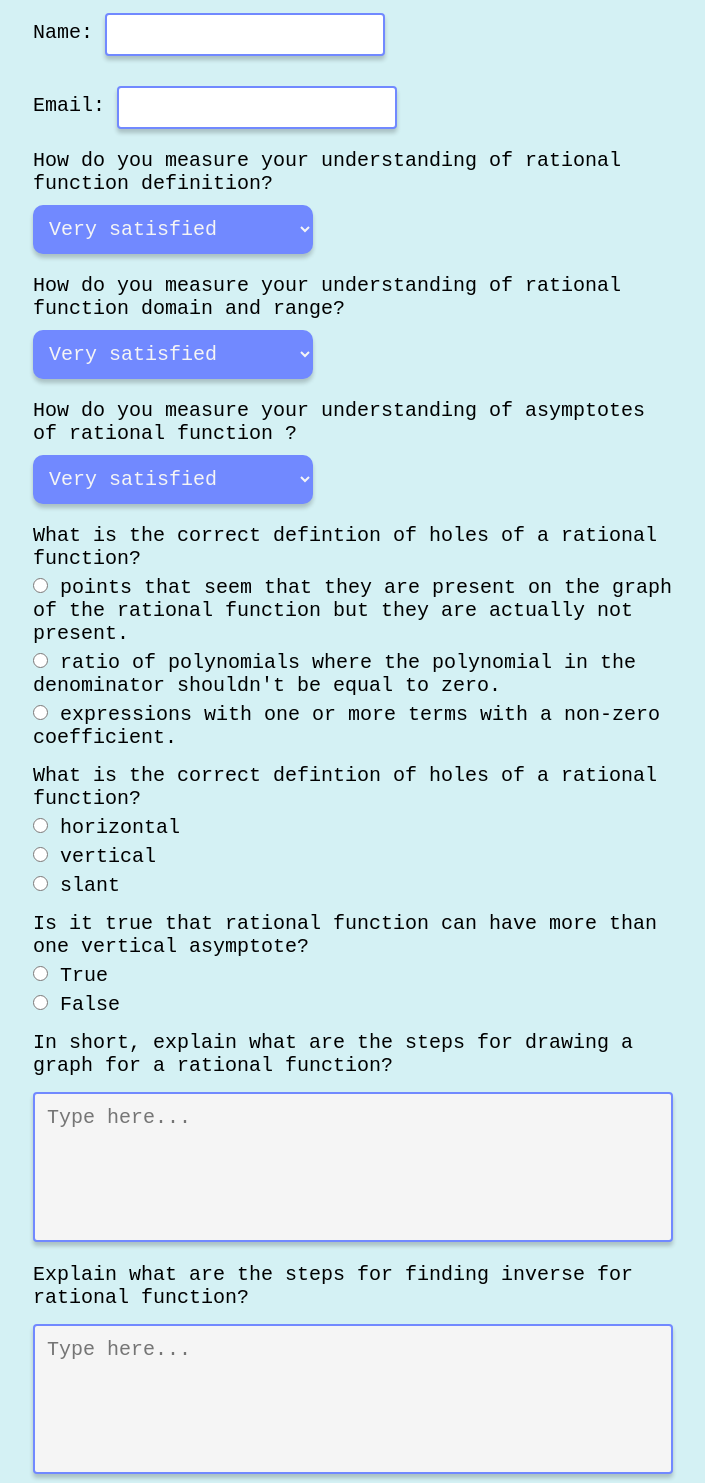
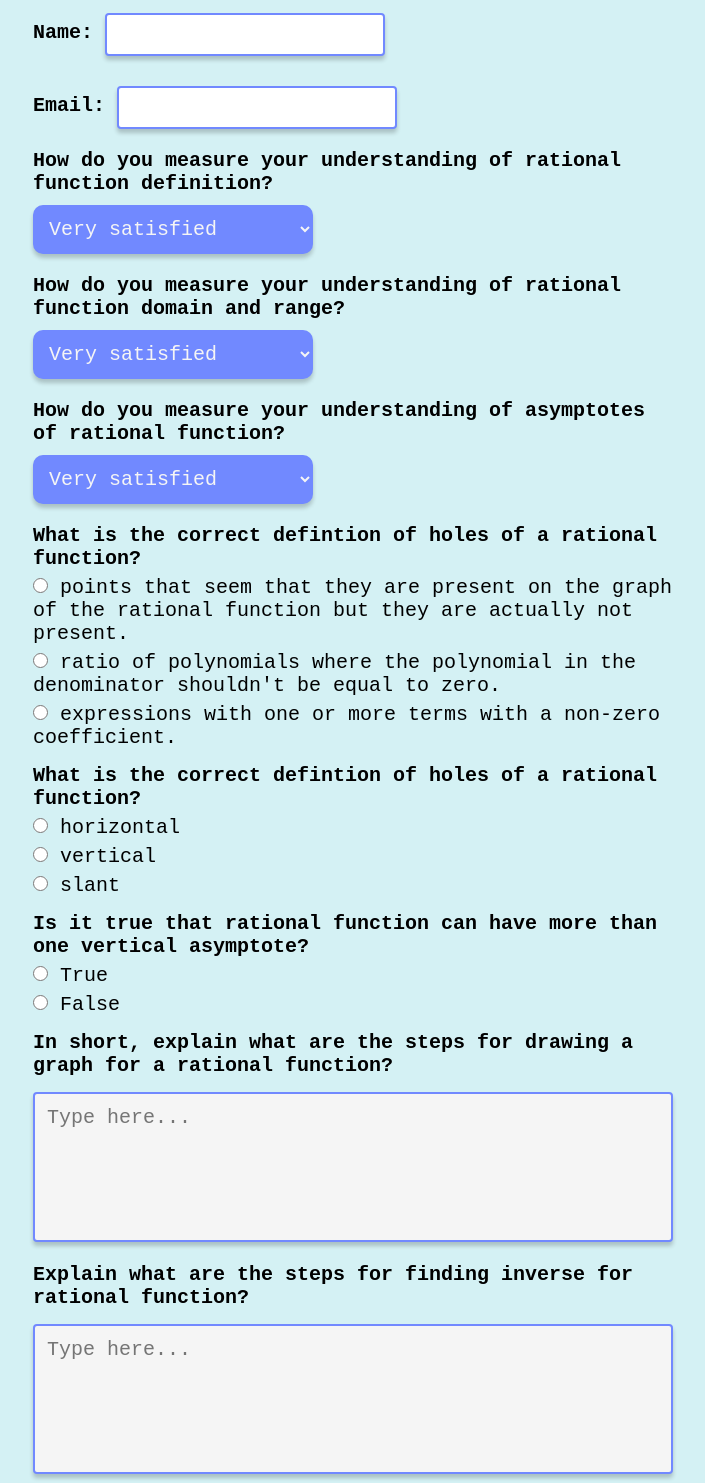
Before and after one commit to khulood-kh1907473/research-internship, a plain HTML site: page research-internship-main-2/Code/survey.html in a window 1280 px wide. Shown: the part 207-1690 px from the top of the page, without its empty margins (287-992 px from the left). Drawn offline with Linux system fonts and the light colour scheme; a web font is replaced by a local one.

Commit message:
minor update

```diff
--- a/research-internship-main-2/Code/styles/common.css
+++ b/research-internship-main-2/Code/styles/common.css
@@ -89,6 +89,7 @@ nav span{
 }
 
 button{
+    font-family: 'PT Mono', monospace;
     margin-top: 15px;
     margin-left: 15px;
     cursor: pointer;
--- a/research-internship-main-2/Code/survey.html
+++ b/research-internship-main-2/Code/survey.html
@@ -35,7 +35,7 @@
   <!-- Details -->
   <div class="form-control">
     <label for="name" id="label-name">
-      Name:
+      <b>Name:</b>
     </label>
 
     <!-- Input Type Text -->
@@ -45,7 +45,7 @@
 
   <div class="form-control">
     <label for="email" id="label-email">
-      Email:
+      <b>Email: </b>
     </label>
 
     <!-- Input Type Email-->
@@ -57,7 +57,7 @@
 
   <div class="form-control">
     <label for="rfOne" id="rfOne">
-      How do you measure your understanding of rational function definition?
+      <b>How do you measure your understanding of rational function definition?</b>
     </label>
 
     <!-- Dropdown options -->
@@ -74,7 +74,7 @@
 
   <div class="form-control">
     <label for="rfTwo" id="rfTwo">
-      How do you measure your understanding of rational function domain and range?
+      <b>How do you measure your understanding of rational function domain and range?</b>
     </label>
 
     <!-- Dropdown options -->
@@ -91,7 +91,7 @@
 
   <div class="form-control">
     <label for="rfThree" id="rfThree">
-      How do you measure your understanding of asymptotes of rational function ?
+      <b>How do you measure your understanding of asymptotes of rational function?</b>
     </label>
 
     <!-- Dropdown options -->
@@ -109,7 +109,7 @@
 
   <div class="form-control">
     <label for="rfFour" id="rfFour">
-      What is the correct defintion of holes of a rational function?
+      <b>What is the correct defintion of holes of a rational function?</b>
     </label>
 
     <!-- Dropdown options -->
@@ -128,7 +128,7 @@
 
   <div class="form-control">
     <label for="rfFive" id="rfFive">
-      What is the correct defintion of holes of a rational function?
+      <b>What is the correct defintion of holes of a rational function?</b>
     </label>
 
     <!-- Dropdown options -->
@@ -145,7 +145,7 @@
 
   <div class="form-control">
     <label for="rfFive" id="rfFive">
-      Is it true that rational function can have more than one vertical asymptote?
+      <b>Is it true that rational function can have more than one vertical asymptote?</b>
 
     </label>
 
@@ -163,7 +163,7 @@
 
   <div class="form-control">
     <label for="comment">
-      In short, explain what are the steps for drawing a graph for a rational function?
+      <b>In short, explain what are the steps for drawing a graph for a rational function?</b>
     </label>
 
     <!-- multi-line text input control -->
@@ -175,7 +175,7 @@
 
   <div class="form-control">
     <label for="comment">
-      Explain what are the steps for finding inverse for rational function?
+      <b>Explain what are the steps for finding inverse for rational function?</b>
     </label>
 
     <!-- multi-line text input control -->
```
Also changed, not shown: research-internship-main-2/Code/test.html (+4 -5 lines).
